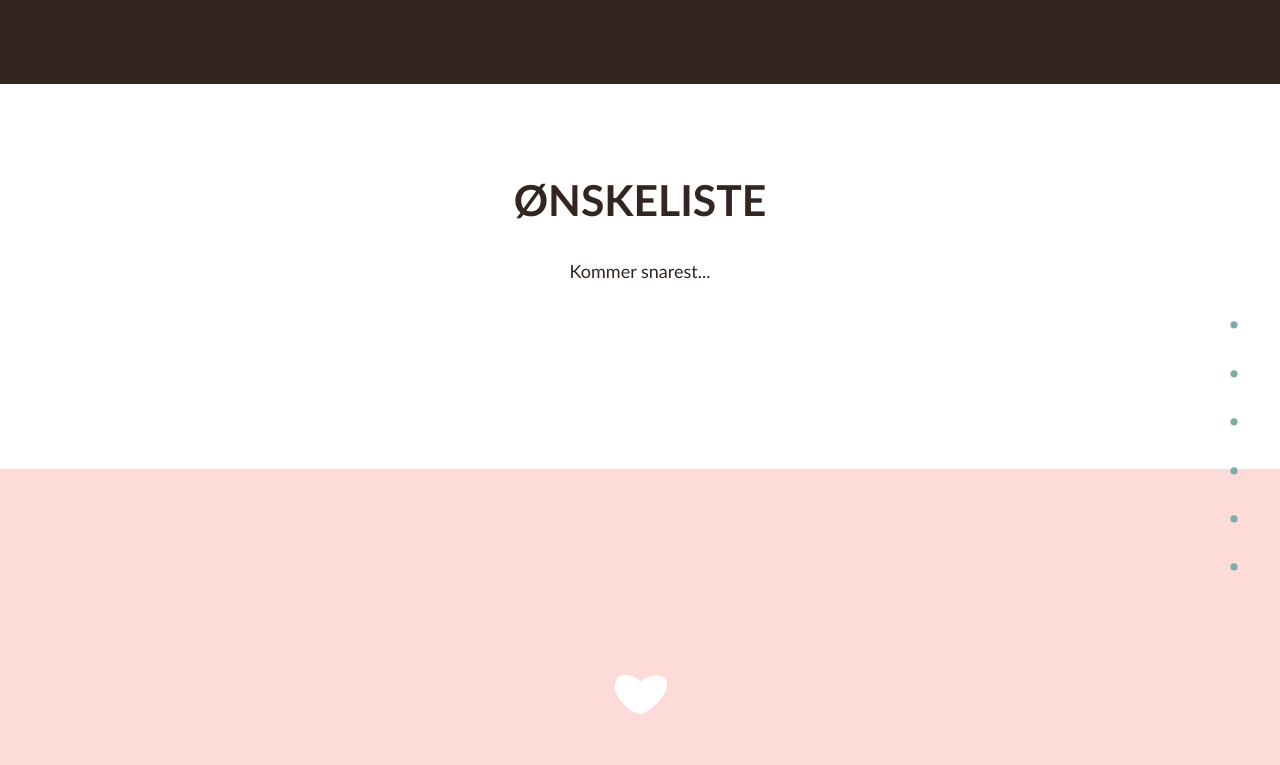
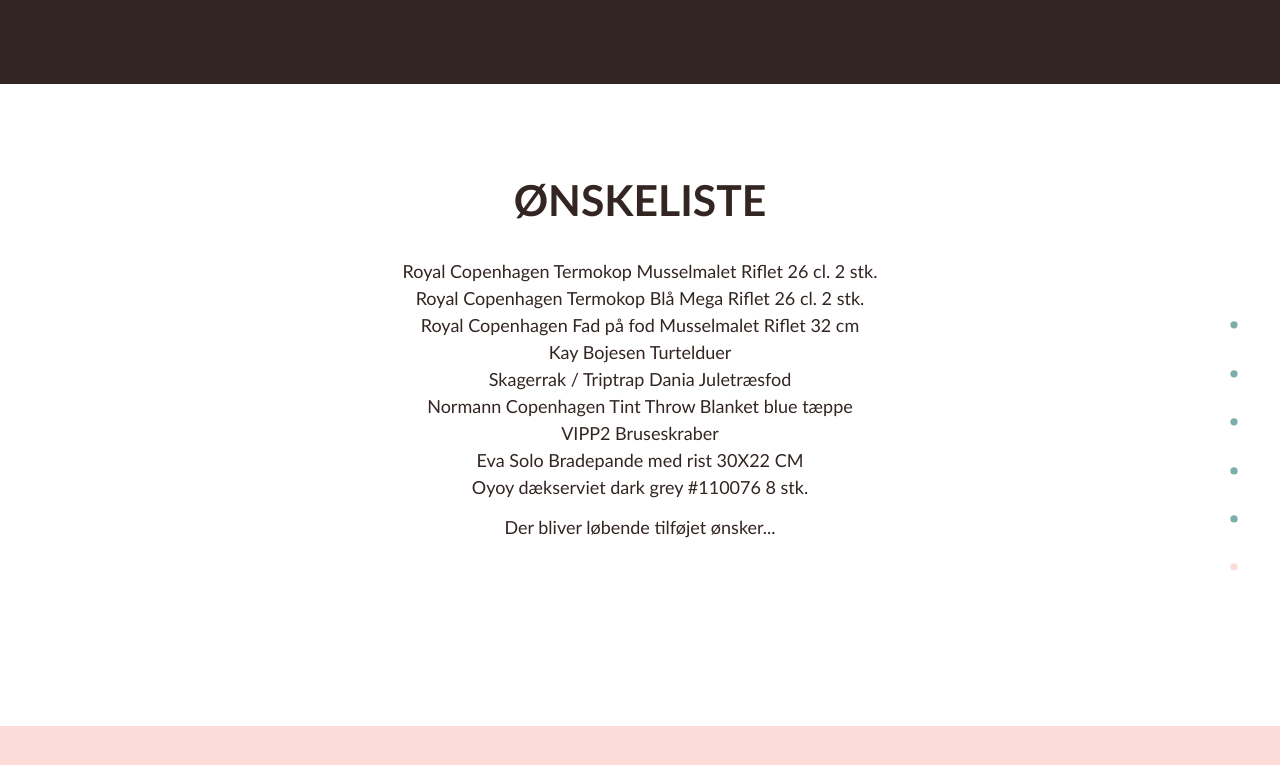
Before and after one commit to jacobmohl/skal-giftes, a Jekyll site: the page built from index.html, in a window 1280 px wide and 900 px high, scrolled down 5442 px. Shown: the top 765 px of the window. Built offline with Jekyll 4.4.1, drawn with Linux system fonts in a browser that asks for light colours.

Commit message:
Opdaterede ønskeliste

```diff
--- a/index.html
+++ b/index.html
@@ -157,7 +157,18 @@
 
     <section id="wishlist" class="nav-section">
         <h1>Ønskeliste</h1>
-        <p>Kommer snarest...</p>
+        <p>
+            Royal Copenhagen Termokop Musselmalet Riflet 26 cl. 2 stk.<br/>
+            Royal Copenhagen Termokop Blå Mega Riflet 26 cl. 2 stk.<br/>
+            Royal Copenhagen Fad på fod Musselmalet Riflet 32 cm<br/>
+            Kay Bojesen Turtelduer<br/>
+            Skagerrak / Triptrap Dania Juletræsfod<br/>
+            Normann Copenhagen Tint Throw Blanket blue tæppe<br/>
+            VIPP2 Bruseskraber<br/>
+            Eva Solo Bradepande med rist 30X22 CM<br/>
+            Oyoy dækserviet dark grey #110076 8 stk.<br/>
+        </p>
+        <p>Der bliver løbende tilføjet ønsker...</p>
         <br><br><br>
     </section>
 
```
